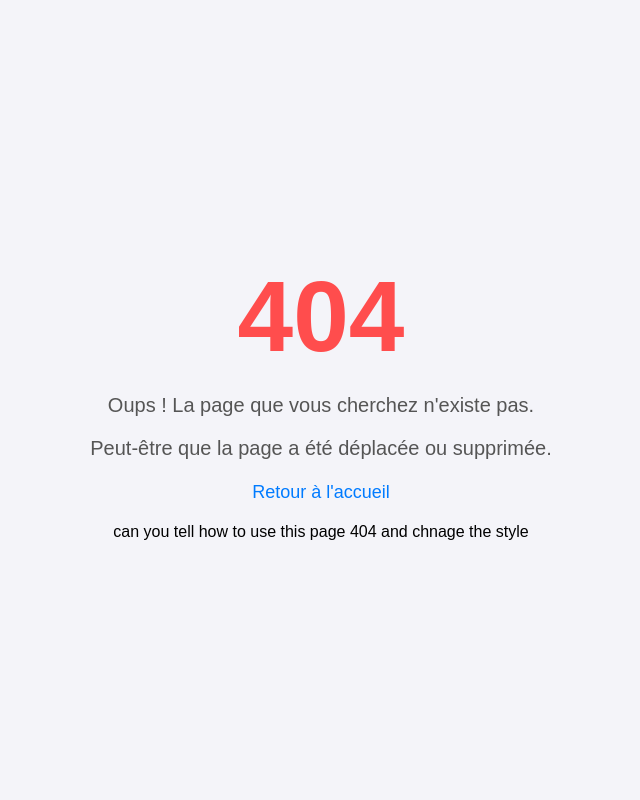
After one commit to ligh-cloud/cuisine-website, a PHP site: page /cuisine-website/404.php in a window 1280 px wide. The commit adds this page. Shown: the whole page, without its empty margins (319-959 px from the left). Run offline with PHP 8.4, Linux system fonts and the light colour scheme.

Commit message:
adding the 404 page

```diff
--- /dev/null
+++ b/php/404.php
@@ -0,0 +1,55 @@
+<!DOCTYPE html>
+<html lang="fr">
+<head>
+    <meta charset="UTF-8">
+    <meta name="viewport" content="width=device-width, initial-scale=1.0">
+    <title>404 - Page non trouvée</title>
+    <style>
+        body {
+            font-family: Arial, sans-serif;
+            background-color: #f4f4f9;
+            text-align: center;
+            margin: 0;
+            padding: 0;
+            height: 100vh;
+            display: flex;
+            flex-direction: column;
+            justify-content: center;
+        }
+
+        h1 {
+            font-size: 100px;
+            color: #ff4d4d;
+            margin: 0;
+        }
+
+        p {
+            font-size: 20px;
+            color: #555;
+        }
+a {
+            color: #007bff;
+            text-decoration: none;
+            font-size: 18px;
+        }
+
+        a:hover {
+            text-decoration: underline;
+        }
+
+        .container {
+            text-align: center;
+        }
+    </style>
+</head>
+<body>
+
+    <div class="container">
+        <h1>404</h1>
+        <p>Oups ! La page que vous cherchez n'existe pas.</p>
+        <p>Peut-être que la page a été déplacée ou supprimée.</p>
+        <p><a href="index.php">Retour à l'accueil</a></p>
+    </div>
+
+</body>
+</html>  can you tell how to use this page 404 and chnage the style
--- a/php/db_connection.php
+++ b/php/db_connection.php
@@ -13,5 +13,4 @@ else{
 }
 
 
-
 ?>
--- a/php/index.php
+++ b/php/index.php
@@ -1,6 +1,6 @@
 <!DOCTYPE html>
 <html lang="en">
-
+<?php require "routing.php"; ?>
 <head>
     <meta charset="UTF-8">
     <meta name="viewport" content="width=device-width, initial-scale=1.0">
```
Also changed, not shown: php/routing.php (added, +20 -0 lines), php/.htaccess (added).
